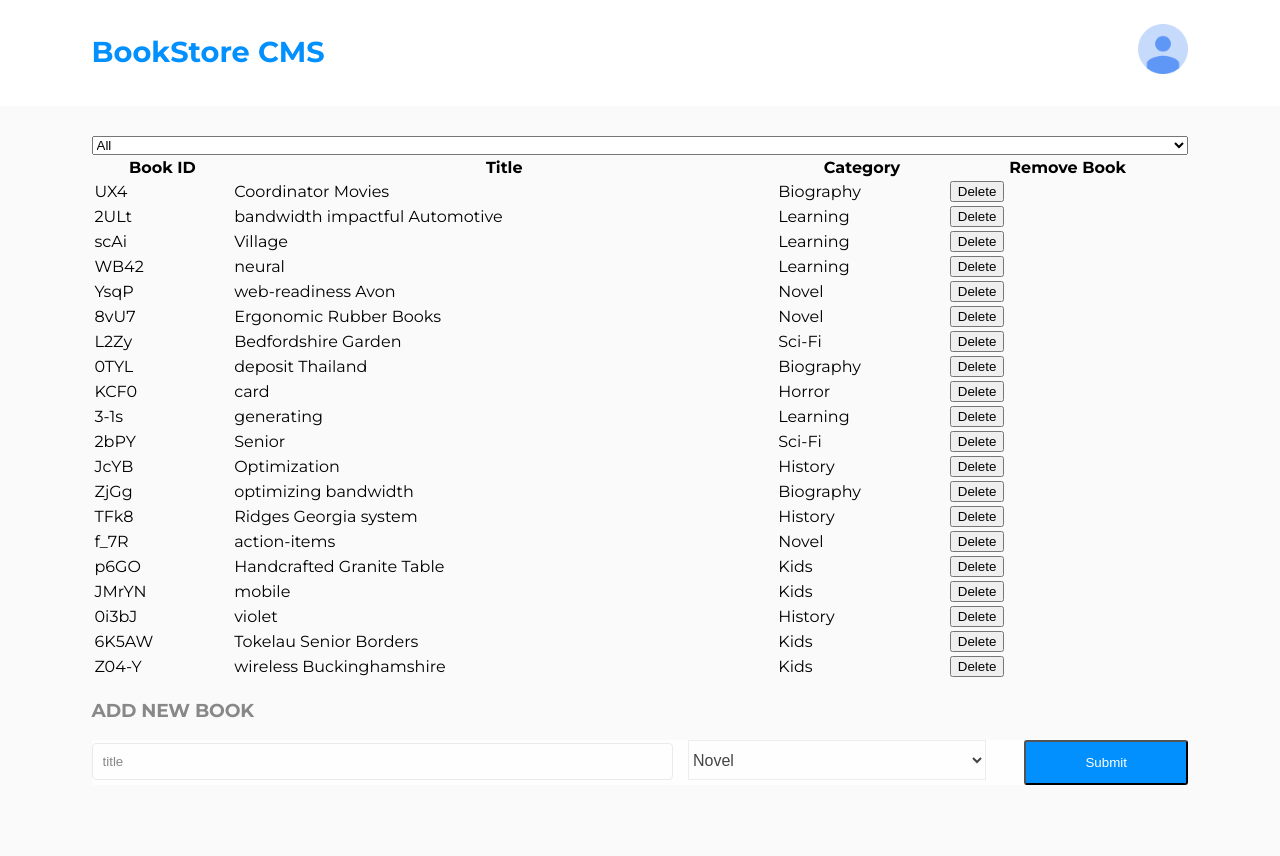
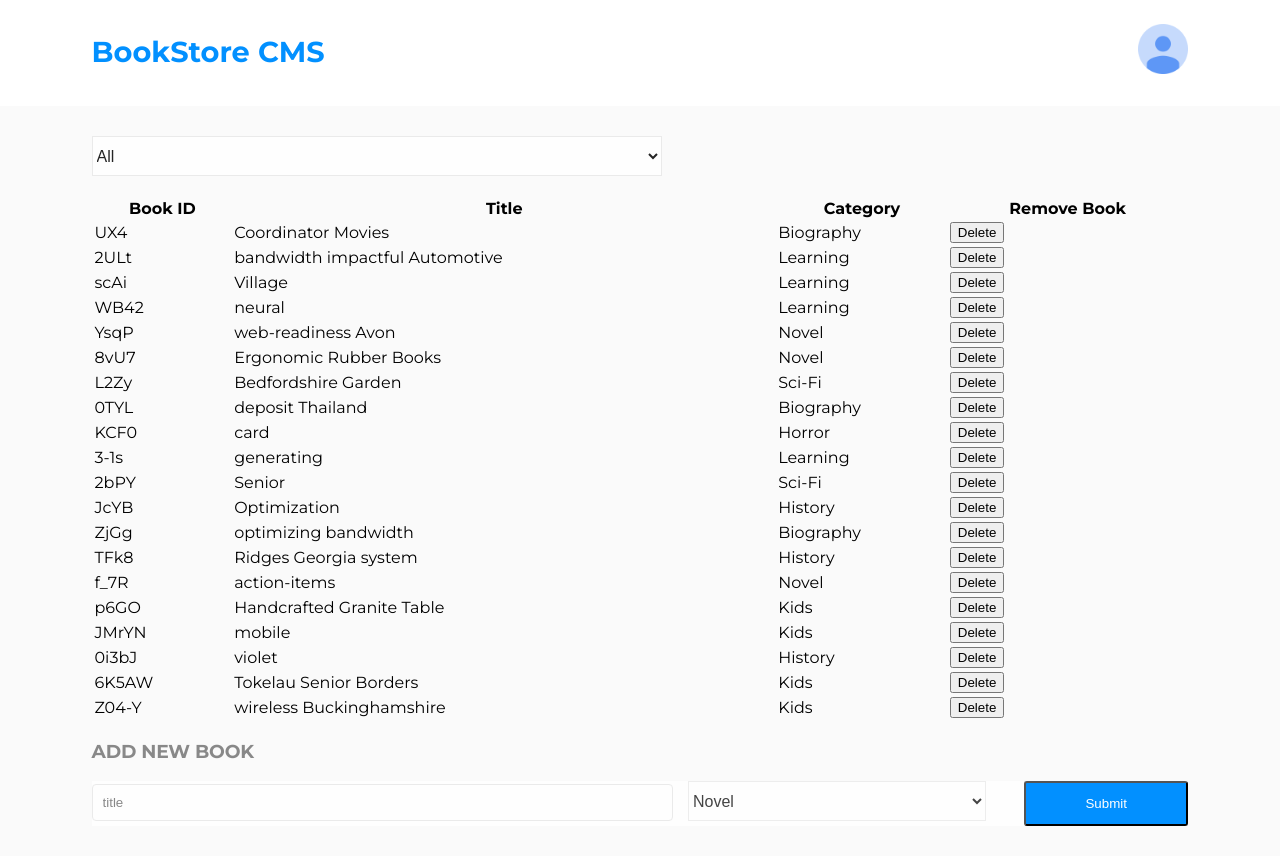
Before and after one commit to cdrani/book-cms, a React (Create React App) app: page / in a window 1280 px wide. Before the commit the page ends 815 px from the top, so only its background shows below. Built offline with nearby package versions, Linux system fonts and the light colour scheme.

Commit message:
style CategoryFilter component

```diff
--- a/src/containers/CategoryFilter.js
+++ b/src/containers/CategoryFilter.js
@@ -1,7 +1,20 @@
 import React from 'react'
+import styled from 'styled-components'
 import { connect } from 'react-redux'
 import { categories } from '../constants'
 import { setFilter } from '../actions'
+
+
+const Select = styled.select`
+  width: 52%;
+  height: 40px;
+  font-size: 1rem;
+  border: solid 1px #e8e8e8;
+  background-color: #fff;
+  opacity: 0.85;
+  outline: 0;
+  margin-bottom: 20px;
+`
 
 const CategoryFilter = ({ filter, setFilter }) => {
   const handleSetFilter = e => {
@@ -10,11 +23,11 @@ const CategoryFilter = ({ filter, setFilter }) => {
   }
 
   return (
-    <select value={filter} onChange={handleSetFilter}>
+    <Select value={filter} onChange={handleSetFilter}>
       {['All', ...categories].map(category => (
         <option key={category}>{category}</option>
       ))}
-    </select>
+    </Select>
   )
 }
 
```
